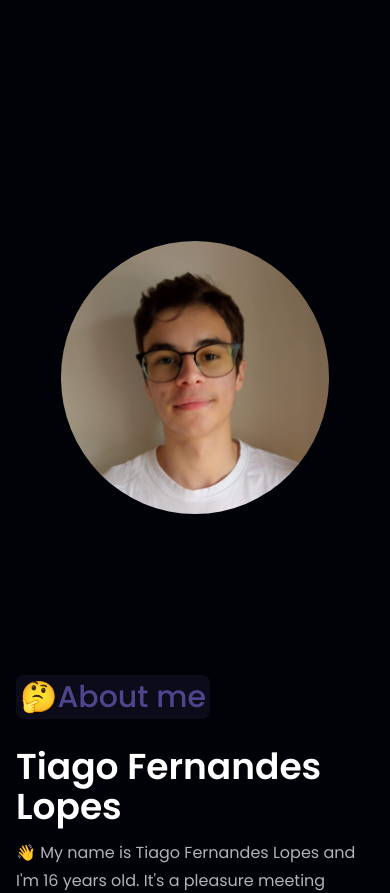
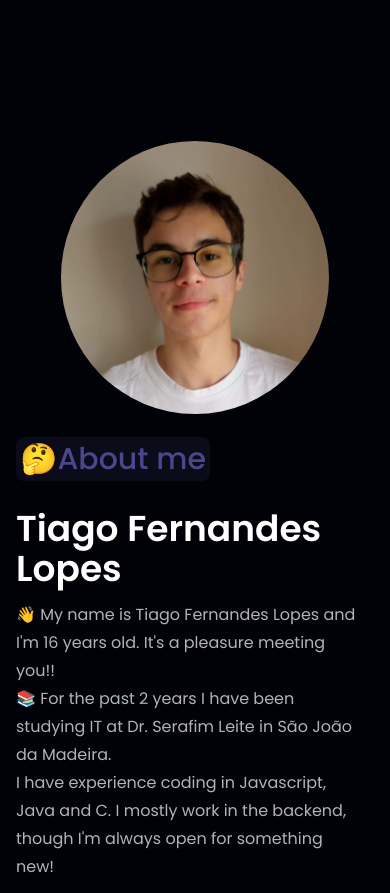
Before and after one commit to TiLopes/Portfolio, a React (Vite) app: page / in a window 390 px wide. Shown: the part 1980-2873 px from the top of the page. Built offline with nearby package versions, Linux system fonts and the light colour scheme.

Commit message:
adjust grid properties

```diff
--- a/src/components/About.css
+++ b/src/components/About.css
@@ -1,14 +1,9 @@
 @media screen and (max-width: 1220px) {
   .about .grid {
     grid-auto-flow: row;
-    gap: 20px;
-    grid-template-rows: 500px 500px;
+    row-gap: 2rem;
+    grid-template-rows: 300px 400px;
     grid-template-columns: none;
     justify-content: center;
   }
-
-  /* .about .image {
-    padding-right: 0;
-    transform: scale(0.8);
-  } */
 }
```
